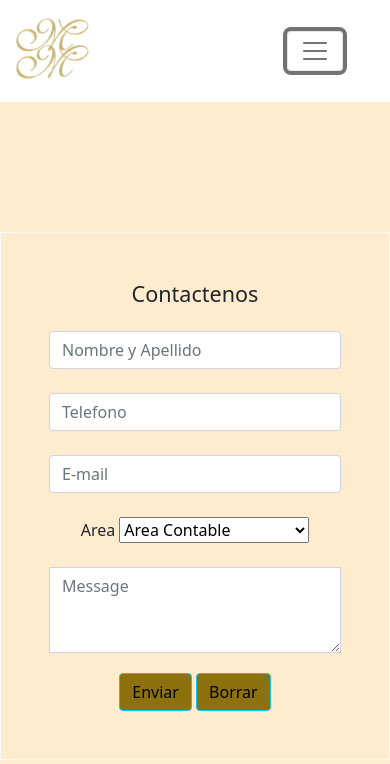
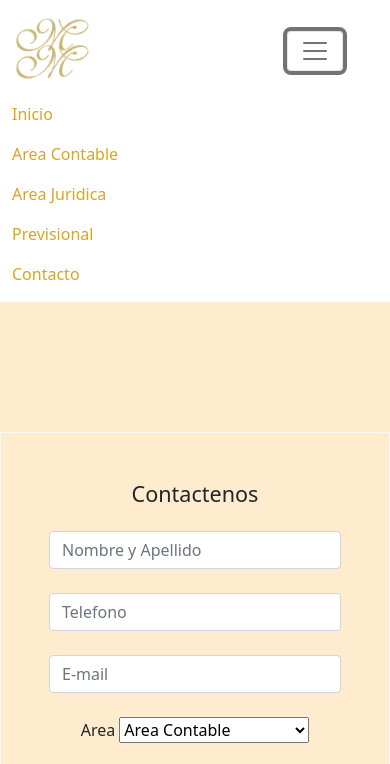
Before and after one commit to Marcos-Rovere/estudiomym, a website: page Contacto.html in a window 390 px wide. Both pictures are taken after a click on the button "Toggle navigation". Shown: the top 764 px of the page. Drawn offline with nearby package versions, Linux system fonts and the light colour scheme.

Commit message:
Arregle menu responsive

```diff
--- a/Contacto.html
+++ b/Contacto.html
@@ -13,14 +13,14 @@
 </head>
 <body>
     <header>
-      <nav class="navbar navbar-expand-sm navbar-light">
+      <nav class="navbar navbar-expand-lg navbar-light">
         <div class="container-fluid">
           <a class="navbar-brand" href="#"><img src="imagenes/Logo.png" id="Logo__Nav"></a>
-          <button class="navbar-toggler" type="button" data-bs-toggle="collapse" data-bs-target="#navbarNavDropdown" aria-controls="navbarNavDropdown" aria-expanded="false" aria-label="Toggle navigation">
+          <button class="navbar-toggler" type="button" data-bs-toggle="collapse" data-bs-target="#navbarSupportedContent" aria-controls="navbarSupportedContent" aria-expanded="false" aria-label="Toggle navigation">
             <span class="navbar-toggler-icon"></span>
           </button>
-          <div class="collapse navbar-collapse" id="navbarNavDropdown">
-              <div class="collapse navbar-collapse" id="navbarNavAltMarkup" style="justify-content: flex-end;">
+          <div class="collapse navbar-collapse" id="navbarSupportedContent">
+              <div  id="navbarNavAltMarkup" style="justify-content: flex-end;">
                 <div style="color: goldenrod;" class="navbar-nav">
                   <a style="color: goldenrod;" class="nav-link active" href="index.html">Inicio</a>
                   <a style="color: goldenrod;" class="nav-link" href="Area_contable.html">Area Contable</a>
@@ -28,8 +28,8 @@
                   <a style="color: goldenrod;" class="nav-link" href="Previsional.html">Previsional</a>
                   <a style="color: goldenrod;" class="nav-link" href="Contacto.html">Contacto</a>
                 </div>
-              </div>
-            </nav>
+          </div>
+        </nav>
     </header>
     <main class="Main_Contacto">
             <div class="Formulario__contacto">
--- a/scss/style.scss
+++ b/scss/style.scss
@@ -172,6 +172,7 @@ h1 {
 .footer{
     background-color: black;
     height: 200px;
+
 }
 
 .redes-container{
@@ -235,6 +236,6 @@ background-color: #C30907;
     .Imagen_Vision {width: 91%;}
     .Introduccion__index {padding: 0px; margin: 0px; width: 100%;}
     .Imagen_Introduccion {max-width: 100%;}
-    .footer {max-width: 91%;}
+    .footer {display: flex; flex-direction: column;justify-content: center; height: 30%;}
 
 }
```
Also changed, not shown: Area_contable.html (+6 -6 lines), Area_juridica.html (+6 -6 lines), Previsional.html (+6 -6 lines), index.html (+5 -5 lines), css/style.css.
